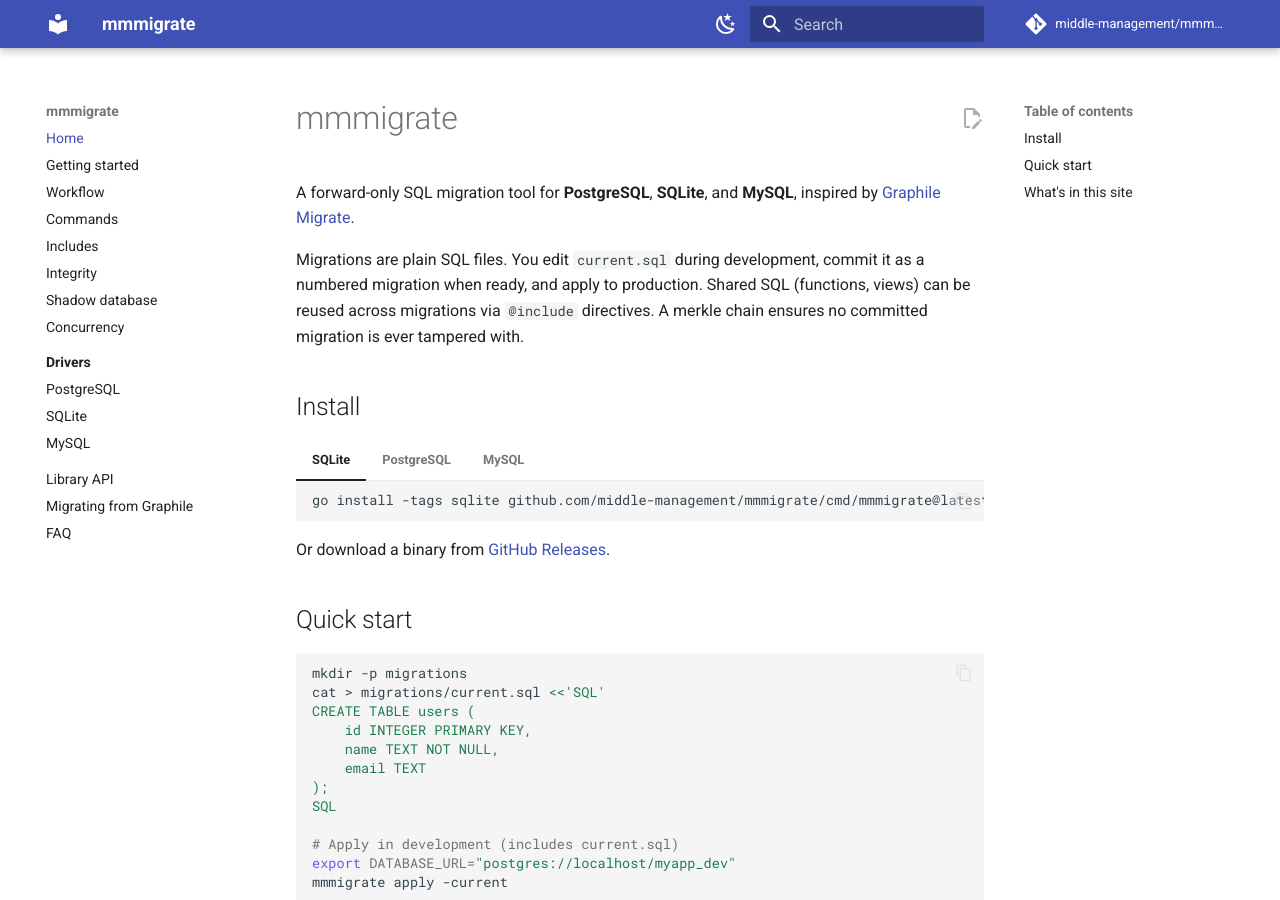
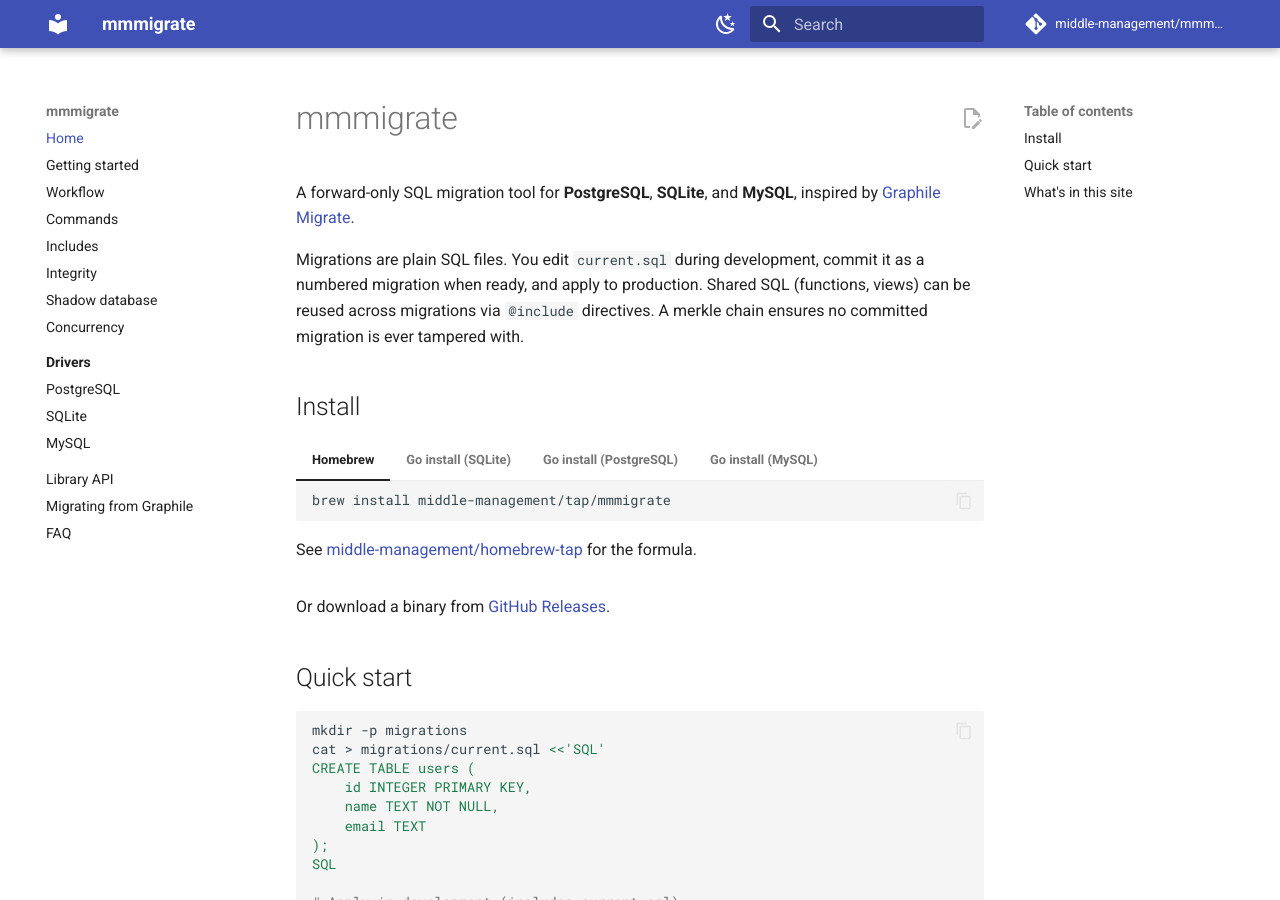
Before and after one commit to middle-management/mmmigrate, an MkDocs documentation site: the page built from docs/index.md, in a window 1280 px wide and 900 px high. Built offline with MkDocs 1.6.1 and Material for MkDocs 9.7.7, drawn with Linux system fonts in a browser that asks for light colours; comment, search, counter and statistics services are not loaded.

Commit message:
Reference middle-management/homebrew-tap in install docs
Add Homebrew install option (brew install middle-management/tap/mmmigrate)
alongside go install in README, docs/index.md, docs/getting-started.md,
and docs/drivers/index.md so users land on the simplest path first.

https://claude.ai/code/session_01Dww2roZBZN3uHrogEd4bqB

````diff
--- a/docs/index.md
+++ b/docs/index.md
@@ -6,19 +6,27 @@ Migrations are plain SQL files. You edit `current.sql` during development, commi
 
 ## Install
 
-=== "SQLite"
+=== "Homebrew"
+
+    ```bash
+    brew install middle-management/tap/mmmigrate
+    ```
+
+    See [middle-management/homebrew-tap](https://github.com/middle-management/homebrew-tap) for the formula.
+
+=== "Go install (SQLite)"
 
     ```bash
     go install -tags sqlite github.com/middle-management/mmmigrate/cmd/mmmigrate@latest
     ```
 
-=== "PostgreSQL"
+=== "Go install (PostgreSQL)"
 
     ```bash
     go install -tags postgres github.com/middle-management/mmmigrate/cmd/mmmigrate@latest
     ```
 
-=== "MySQL"
+=== "Go install (MySQL)"
 
     ```bash
     go install -tags mysql github.com/middle-management/mmmigrate/cmd/mmmigrate@latest
````
Also changed, not shown: README.md (+3 -0 lines), docs/drivers/index.md (+2 -0 lines), docs/getting-started.md (+12 -0 lines).
